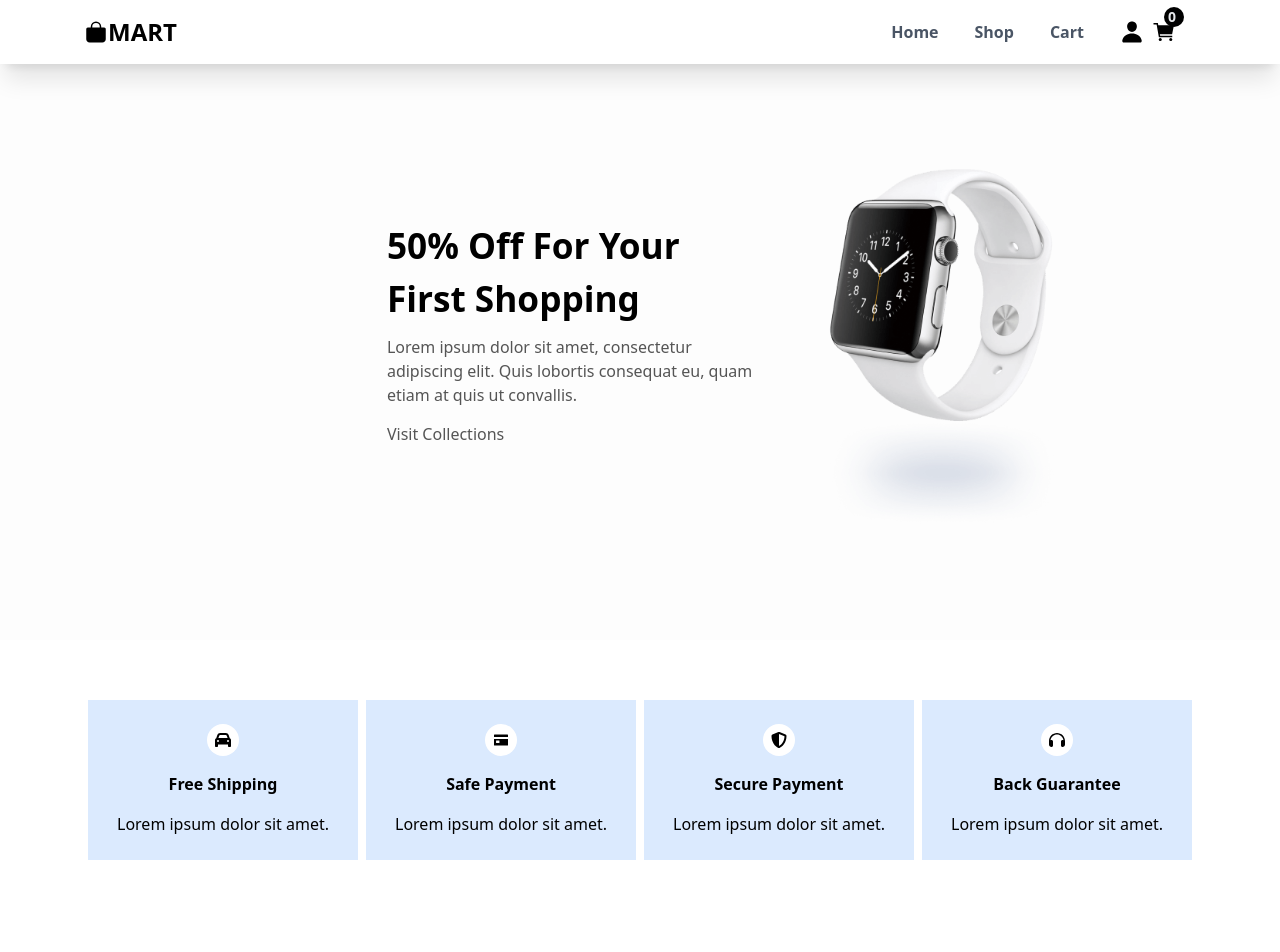
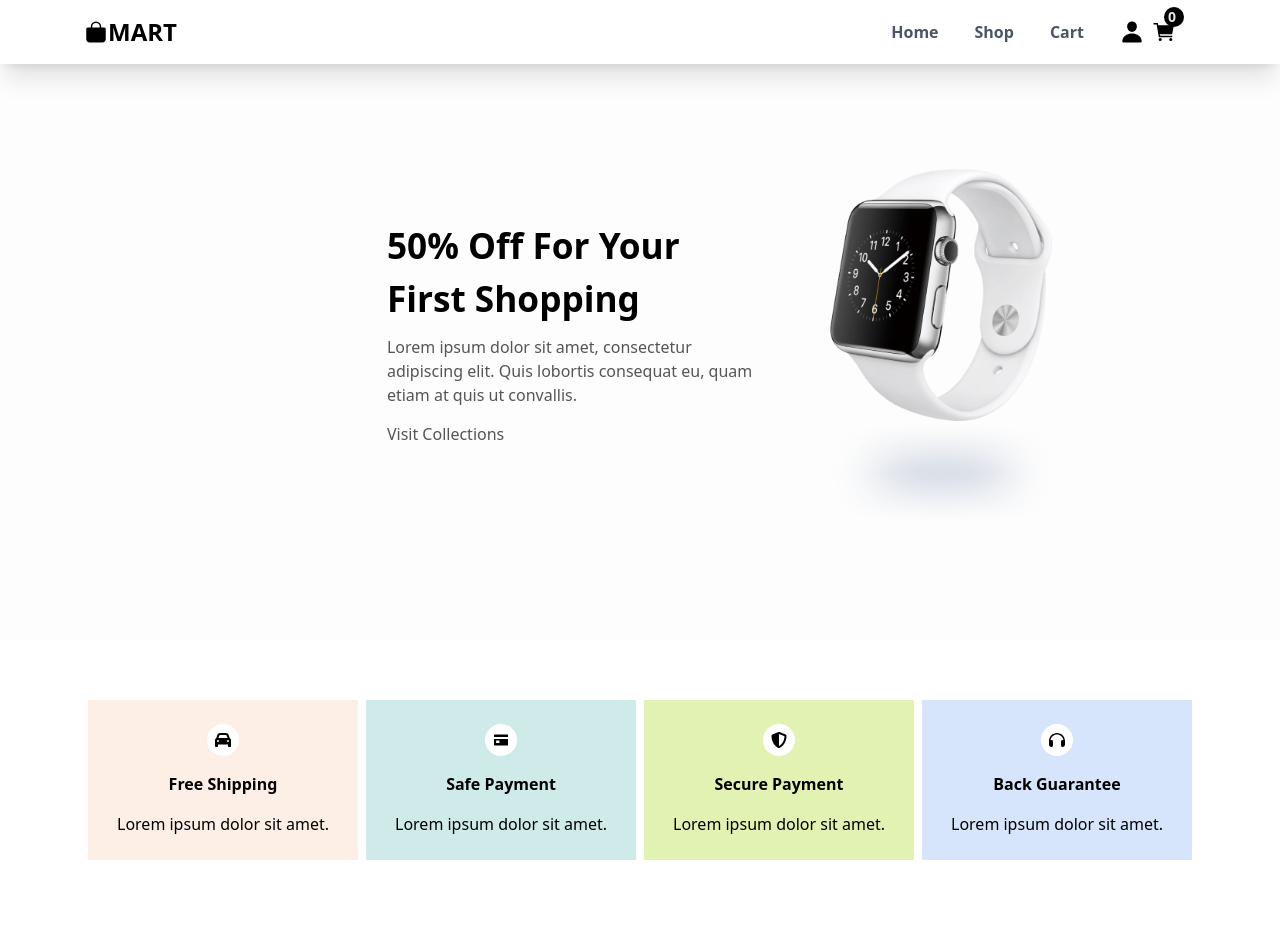
Before and after one commit to Phani2127/Mart-e-com-React, a React (Vite) app: page / in a window 1280 px wide. Shown: the top 952 px of the page. Built offline with nearby package versions, Linux system fonts and the light colour scheme.

Commit message:
added background colour

```diff
--- a/src/Pages/Home.jsx
+++ b/src/Pages/Home.jsx
@@ -52,7 +52,10 @@ export default function Home() {
       {/* after carousel */}
       <div className="  mx-17 items-center gap-2 flex  p-5 my-5">
         {serviceData.map((item, index) => (
-          <div className="bg-blue-100 text-center p-6 flex flex-col gap-4 w-1/4">
+          <div
+            className="bg-blue-100 text-center p-6 flex flex-col gap-4 w-1/4"
+            style={{ backgroundColor: item.bg }}
+          >
             <span className="mx-auto bg-white  p-2 rounded-full">
               {item.icon}
             </span>
```
